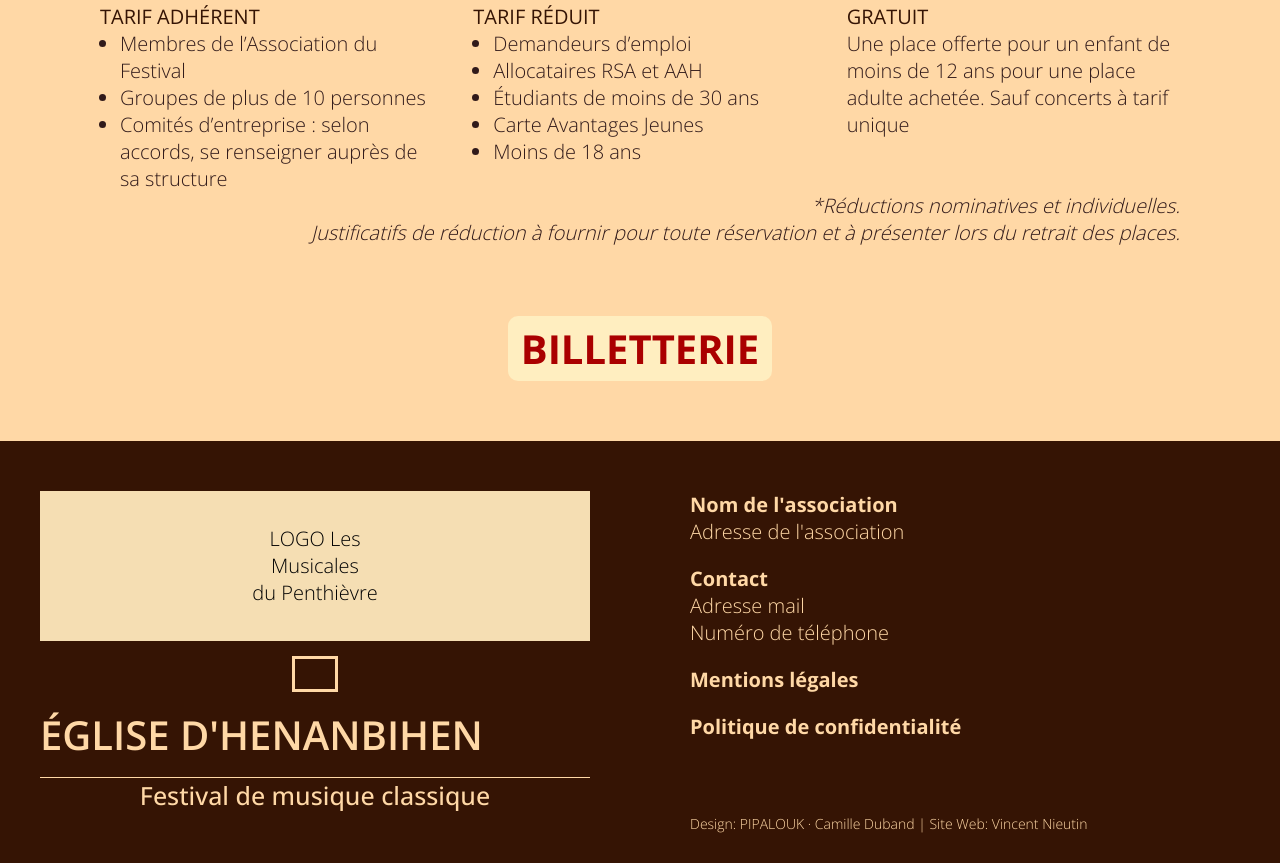
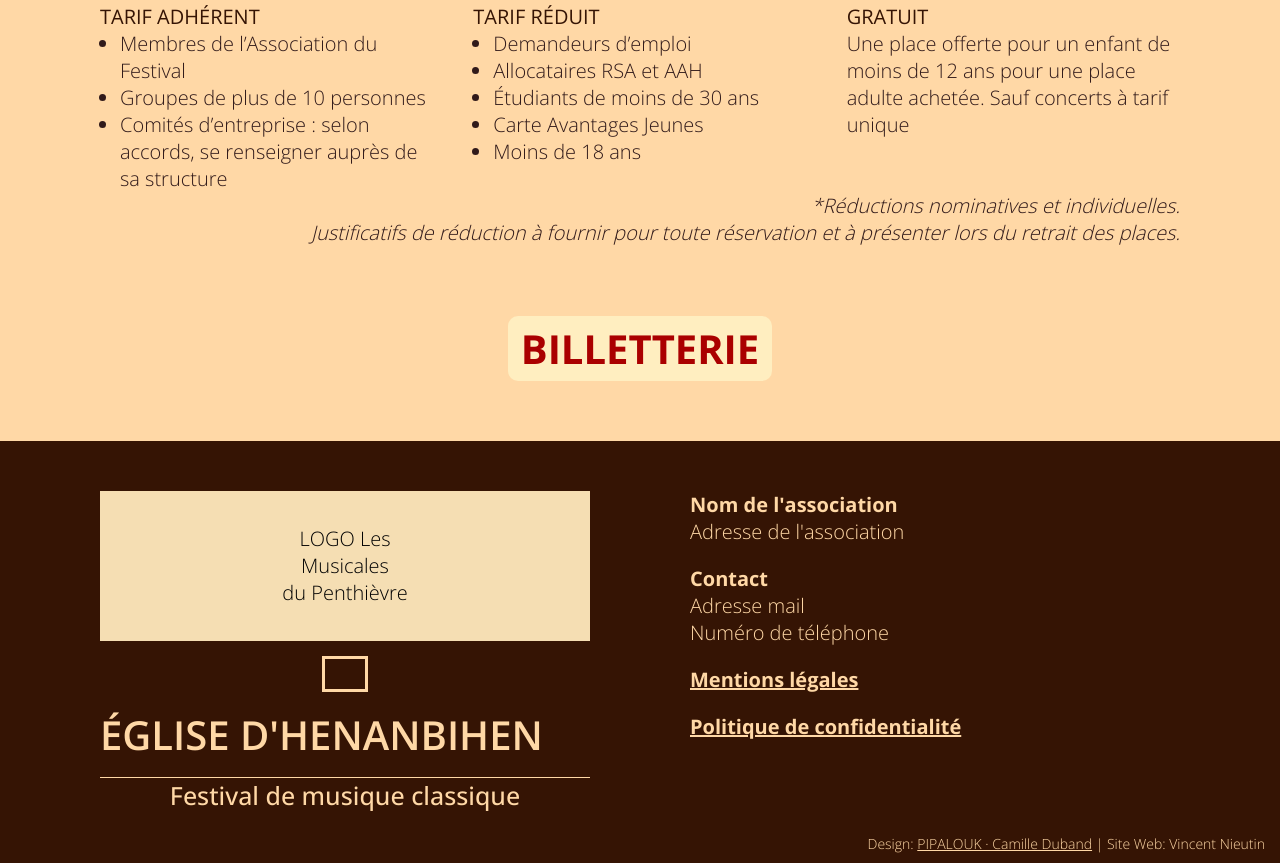
Before and after one commit to vnieutin-dev/les_musicales_du_penthievre, a plain HTML site: page index.html in a window 1280 px wide. Shown: the part 2382-3245 px from the top of the page. Drawn offline with nearby package versions, Linux system fonts and the light colour scheme; no server answers.

Commit message:
footer improvements

```diff
--- a/assets/css/main.css
+++ b/assets/css/main.css
@@ -264,15 +264,22 @@ header>button {
 * Footer
 **/
 footer {
+    position: relative;
     display: flex;
-    gap: 100px;
+    justify-content: center;
     padding: 50px 40px 10px;
     color: var(--background);
     background-color: var(--secondary-bg);
 }
 
-footer > * {
-    position: relative;
+.footer-wrapper {
+    display: flex;
+    gap: 100px;
+    width: 100%;
+    max-width: 1080px;
+}
+
+.footer-wrapper > * {
     display: flex;
     flex-direction: column;
     flex: 1;
@@ -333,9 +340,15 @@ footer > * {
     margin-bottom: 20px;
 }
 
+footer a {
+    text-decoration: underline;
+}
+
 .footer-credits {
     position: absolute;
-    bottom: 0;
+    right: 15px;
+    bottom: 10px;
+    width: 100%;
     text-align: right;
     font-size: 14px;
 }
--- a/partials/footer.html
+++ b/partials/footer.html
@@ -1,4 +1,5 @@
 <footer>
+    <div class="footer-wrapper">
         <div class="footer-left">
             <div class="footer-logo">LOGO Les<br>Musicales<br>du Penthièvre</div>
             <div class="footer-date" x-text="festivalDates">
@@ -22,8 +23,9 @@
 
             <a style="font-weight: bold;" href="">Mentions légales</a>
             <a style="font-weight: bold;" href="">Politique de confidentialité</a>
+        </div>
+    </div>
     <div class="footer-credits">
         Design: <a>PIPALOUK · Camille Duband</a> | Site Web: Vincent Nieutin
     </div>
-    </div>
 </footer>
```
Lines whose indentation alone changed are shown as unchanged.
